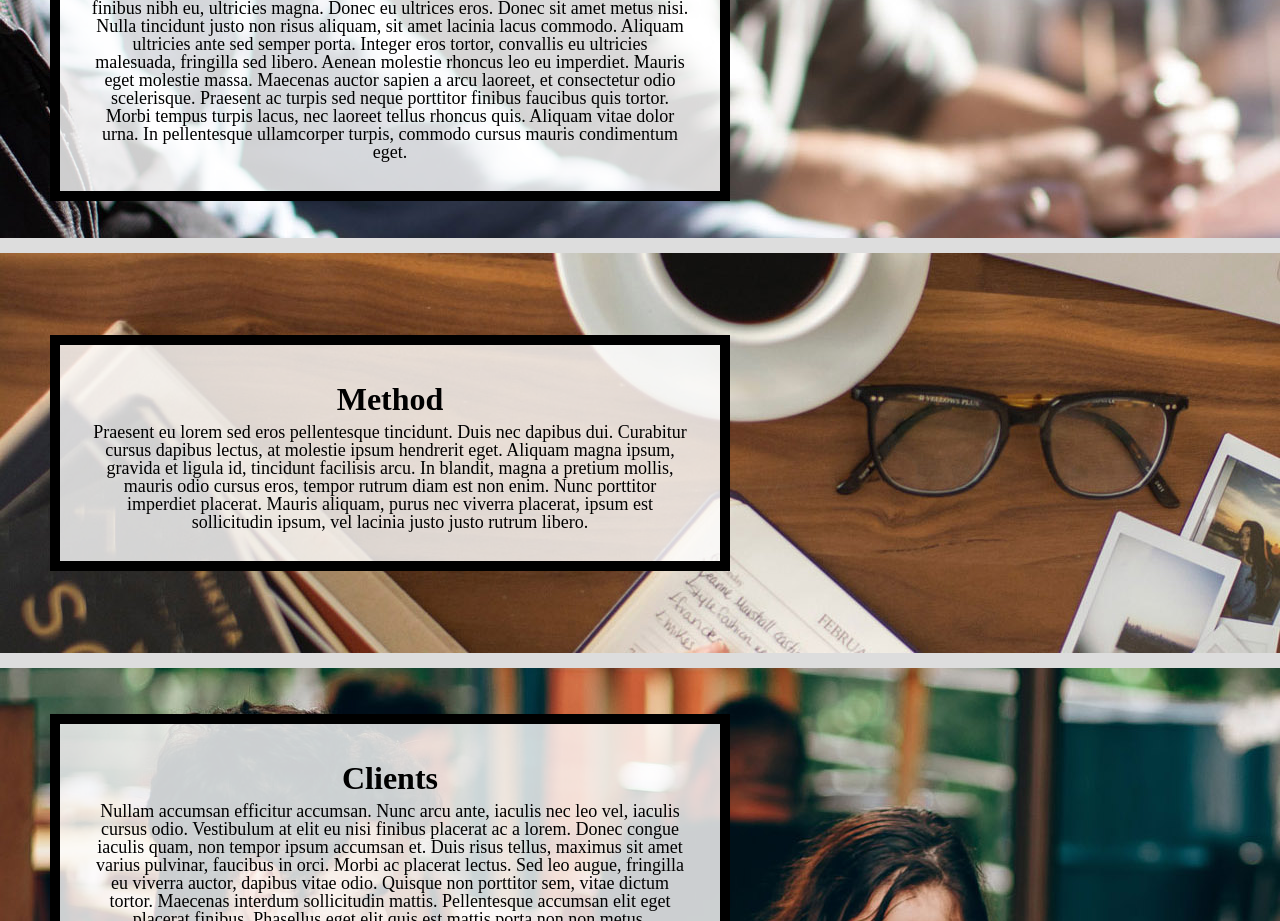
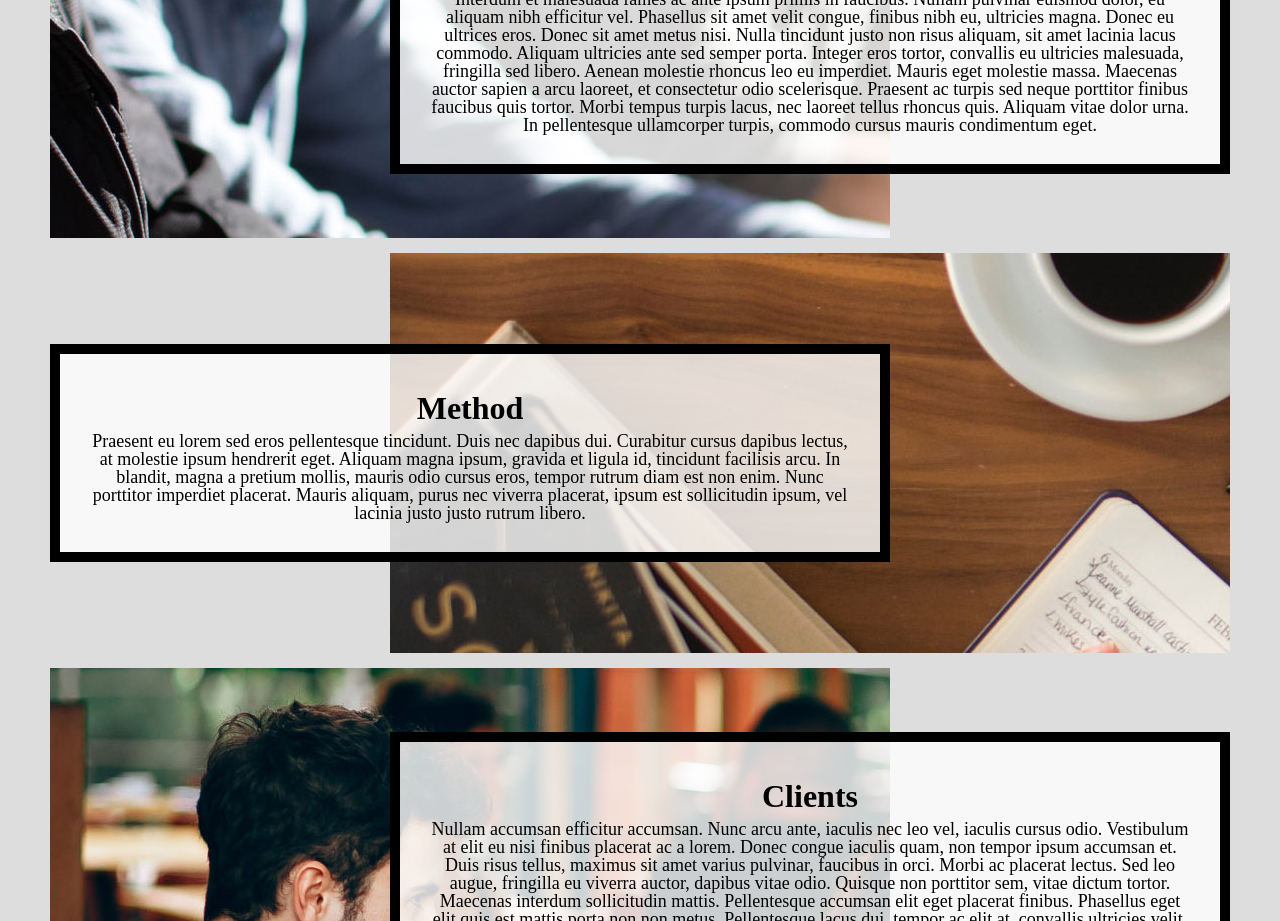
Before and after one commit to gracechang1004/homework_4, a plain HTML site: page index.html in a window 1280 px wide. Shown: the part 680-1601 px from the top of the page. Drawn offline with Linux system fonts and the light colour scheme.

Commit message:
fixed desktop view

```diff
--- a/css/style.css
+++ b/css/style.css
@@ -185,12 +185,13 @@ header p{
 
   .about, .clients, .method-image, .contact-image{
   /*Your code here */
-    grid-column: 3 / span ;
+    grid-column: 3 / span 2;
   /* See documentation for desktop view */
   }
 
   .about-image, .clients-image, .method, .contact{
     /*Your code here */
+    grid-column: 2 / span 2;
     /* See documentation for desktop view */
     }
 
```
